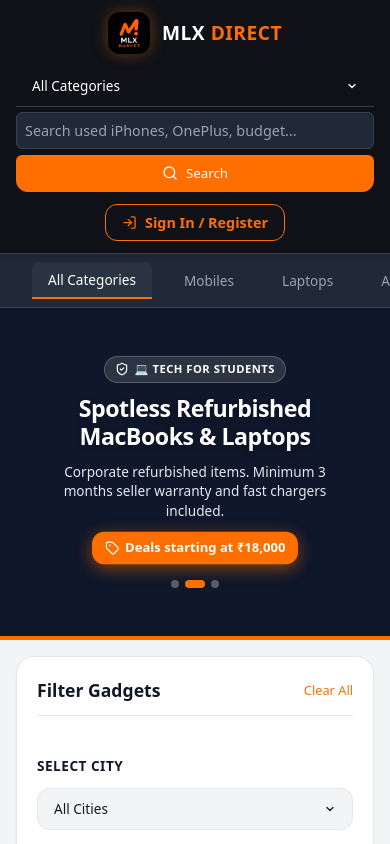
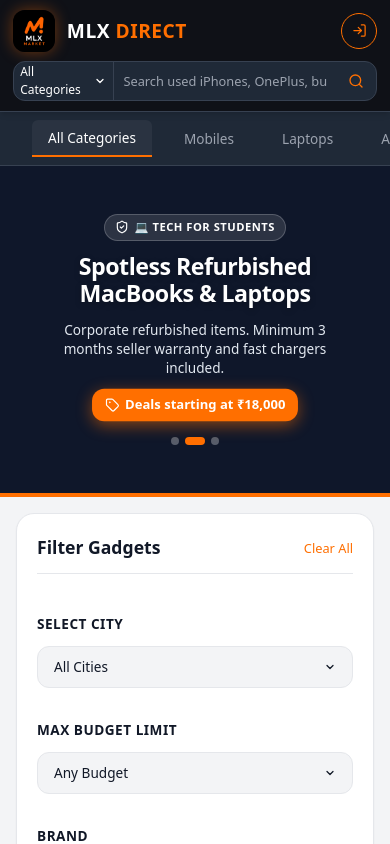
Before and after one commit to Afrafayas/MLX-webapp, a React (Vite) app in the folder frontend/: page / in a window 390 px wide. Shown: the top 844 px of the page. Built offline with nearby package versions, Linux system fonts and the light colour scheme.

Commit message:
style: Optimize mobile header layout with a compact two-row grid and circular action icon buttons

```diff
--- a/frontend/src/App.tsx
+++ b/frontend/src/App.tsx
@@ -817,7 +817,7 @@ export default function App() {
                   onClick={() => { navigate('/seller-dashboard'); dispatch(setDashboardTab('listings')); }}
                 >
                   <Store size={16} />
-                  <span>Shop Dashboard</span>
+                  <span className="nav-btn-text">Shop Dashboard</span>
                 </button>
                 <button className="action-btn" onClick={() => { dispatch(setActiveShop(null)); triggerToast("Seller logged out."); navigate('/'); }} title="Logout Shop">
                   <LogOut size={16} />
@@ -830,11 +830,11 @@ export default function App() {
                   onClick={() => navigate('/customer-dashboard')}
                 >
                   <Layers size={15} />
-                  <span>My Dashboard</span>
+                  <span className="nav-btn-text">My Dashboard</span>
                 </button>
                 <span className="user-indicator">
                   <User size={14} />
-                  <span>{activeUser.name} (Buyer)</span>
+                  <span className="nav-btn-text user-badge-text">{activeUser.name} (Buyer)</span>
                 </span>
                 <button className="action-btn" onClick={() => { dispatch(setActiveUser(null)); triggerToast("Logged out successfully."); navigate('/'); }} title="Logout User">
                   <LogOut size={16} />
@@ -844,7 +844,7 @@ export default function App() {
               <div style={{ display: 'flex', gap: '0.5rem' }}>
                 <button className="action-btn sell-btn" onClick={() => { dispatch(setAuthRole('customer')); dispatch(setAuthTab('login')); dispatch(setShowAuthModal(true)); }}>
                   <LogIn size={15} />
-                  <span>Sign In / Register</span>
+                  <span className="nav-btn-text">Sign In</span>
                 </button>
               </div>
             )}
--- a/frontend/src/index.css
+++ b/frontend/src/index.css
@@ -2490,28 +2490,53 @@ a {
 
 /* 2. Mobile Views & Tablets (max-width: 768px) */
 @media (max-width: 768px) {
-  /* Header Container */
+  /* Header Container - Row 1: Logo & Actions, Row 2: Search */
   .header-container {
-    flex-direction: column;
-    align-items: stretch;
-    padding: 0.75rem 1rem;
-    gap: 0.75rem;
+    display: grid !important;
+    grid-template-columns: 1fr auto !important;
+    align-items: center !important;
+    padding: 0.6rem 0.8rem !important;
+    gap: 0.6rem !important;
+    flex-direction: unset !important;
   }
 
   .logo-section {
+    grid-column: 1;
+    justify-content: flex-start !important;
+  }
+
+  .header-search-container {
+    grid-column: 1 / -1;
+    grid-row: 2;
+    max-width: 100% !important;
+    width: 100%;
+  }
+
+  .header-actions {
+    grid-column: 2;
+    grid-row: 1;
+    width: auto !important;
+    justify-content: flex-end !important;
+    gap: 0.35rem !important;
+    flex-wrap: nowrap !important;
+  }
+
+  /* Hide descriptive button labels on mobile for premium icon-only layout */
+  .nav-btn-text {
+    display: none !important;
+  }
+
+  /* Make header action buttons smaller and circular/pill-shaped */
+  .header-actions .action-btn {
+    padding: 0.5rem !important;
+    min-height: 36px;
+    min-width: 36px;
     justify-content: center;
-  }
-
-  .header-search-container {
-    max-width: 100%;
-    width: 100%;
-  }
-
-  .header-actions {
-    width: 100%;
-    justify-content: center;
-    flex-wrap: wrap;
-    gap: 0.5rem;
+    border-radius: 50% !important;
+  }
+
+  .header-actions .sell-btn {
+    border-radius: 50% !important;
   }
 
   /* Slider Banner Stacking */
@@ -2586,37 +2611,66 @@ a {
 
 /* 3. Small Mobile Views (max-width: 480px) */
 @media (max-width: 480px) {
-  /* Search Box adjust */
+  /* Search Box adjust - Horizontal Pill style on Mobile */
   .header-search {
-    flex-direction: column;
-    border-radius: var(--radius-md);
-    border: none;
-    background-color: transparent;
-    gap: 0.35rem;
-  }
-
-  .search-select {
-    border-right: none;
-    border: 1px solid var(--dark-border);
-    background-color: var(--dark-card);
-    border-radius: var(--radius-sm);
-    padding: 0.5rem;
-    width: 100%;
-  }
-
-  .search-input {
-    border: 1px solid var(--dark-border);
-    background-color: var(--dark-card);
-    border-radius: var(--radius-sm);
-    padding: 0.5rem;
-    width: 100%;
-  }
-
-  .search-btn {
-    width: 100%;
-    justify-content: center;
-    border-radius: var(--radius-sm);
-    padding: 0.6rem;
+    display: flex !important;
+    flex-direction: row !important;
+    align-items: center !important;
+    background-color: var(--dark-card) !important;
+    border: 1px solid var(--dark-border) !important;
+    border-radius: var(--radius-md) !important;
+    gap: 0 !important;
+    width: 100% !important;
+    overflow: hidden;
+  }
+
+  .header-search .custom-select-wrapper {
+    width: 100px !important;
+    min-width: 100px !important;
+    flex-shrink: 0 !important;
+  }
+
+  .header-search .custom-select-trigger {
+    border: none !important;
+    border-right: 1px solid var(--dark-border) !important;
+    border-radius: 0 !important;
+    padding: 0.5rem 0.4rem !important;
+    font-size: 0.75rem !important;
+    height: 38px !important;
+    background: transparent !important;
+  }
+
+  .header-search .search-input {
+    border: none !important;
+    border-radius: 0 !important;
+    padding: 0.5rem 0.6rem !important;
+    font-size: 0.8rem !important;
+    flex: 1 !important;
+    background-color: transparent !important;
+    height: 38px !important;
+    color: var(--text-primary-dark) !important;
+  }
+
+  .header-search .search-btn {
+    width: 40px !important;
+    height: 38px !important;
+    padding: 0 !important;
+    display: flex !important;
+    align-items: center !important;
+    justify-content: center !important;
+    background-color: transparent !important;
+    border: none !important;
+    color: var(--primary) !important;
+    flex-shrink: 0 !important;
+    cursor: pointer;
+  }
+
+  .header-search .search-btn span {
+    display: none !important;
+  }
+
+  .header-search .search-btn svg {
+    margin: 0 !important;
   }
 
   /* Product Catalog grid columns */
```
